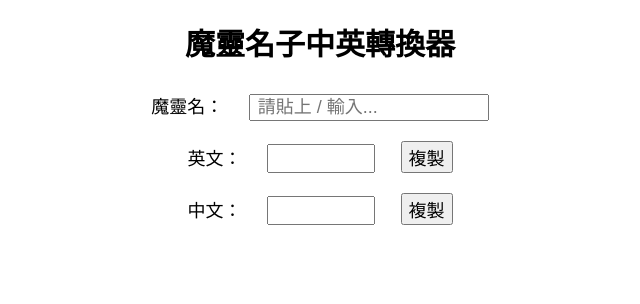
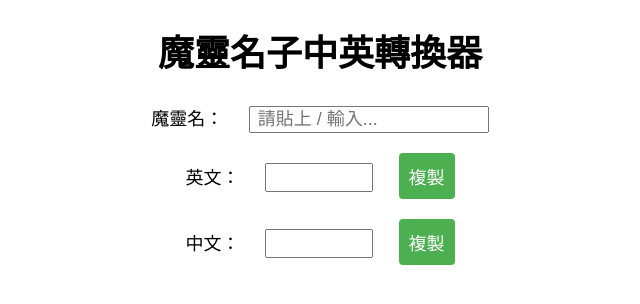
Before and after one commit to ms0246478/ms0246478.github.io, a plain HTML site: page index.html in a window 1280 px wide. Shown: the whole page, without its empty margins (320-960 px from the left). Drawn offline with Linux system fonts and the light colour scheme.

Commit message:
Update index.html

```diff
--- a/index.html
+++ b/index.html
@@ -11,7 +11,8 @@
         }
 
         h1 {
-            font-size: 30px;
+            font-size: 36px;
+            margin-bottom: 20px;
         }
 
         label, input, button {
@@ -28,6 +29,19 @@
             margin: 10px;
             font-size: 20px;
             width: 100px;
+        }
+	button {
+            padding: 10px;
+            cursor: pointer;
+            background-color: #4CAF50;
+            color: #fff;
+            border: none;
+            border-radius: 4px;
+            transition: background-color 0.3s ease;
+        }
+
+        button:hover {
+            background-color: #45a049;
         }
     </style>
 </head>
```
